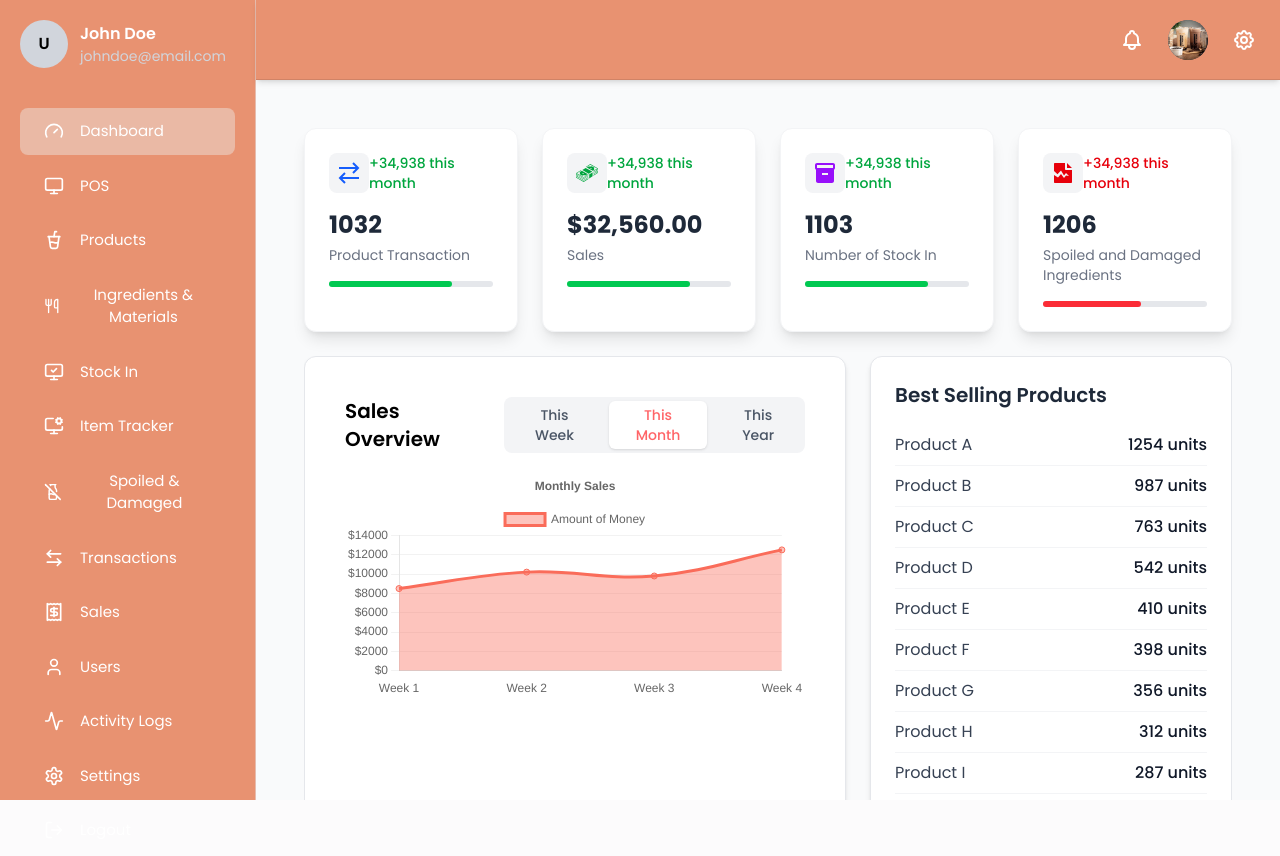
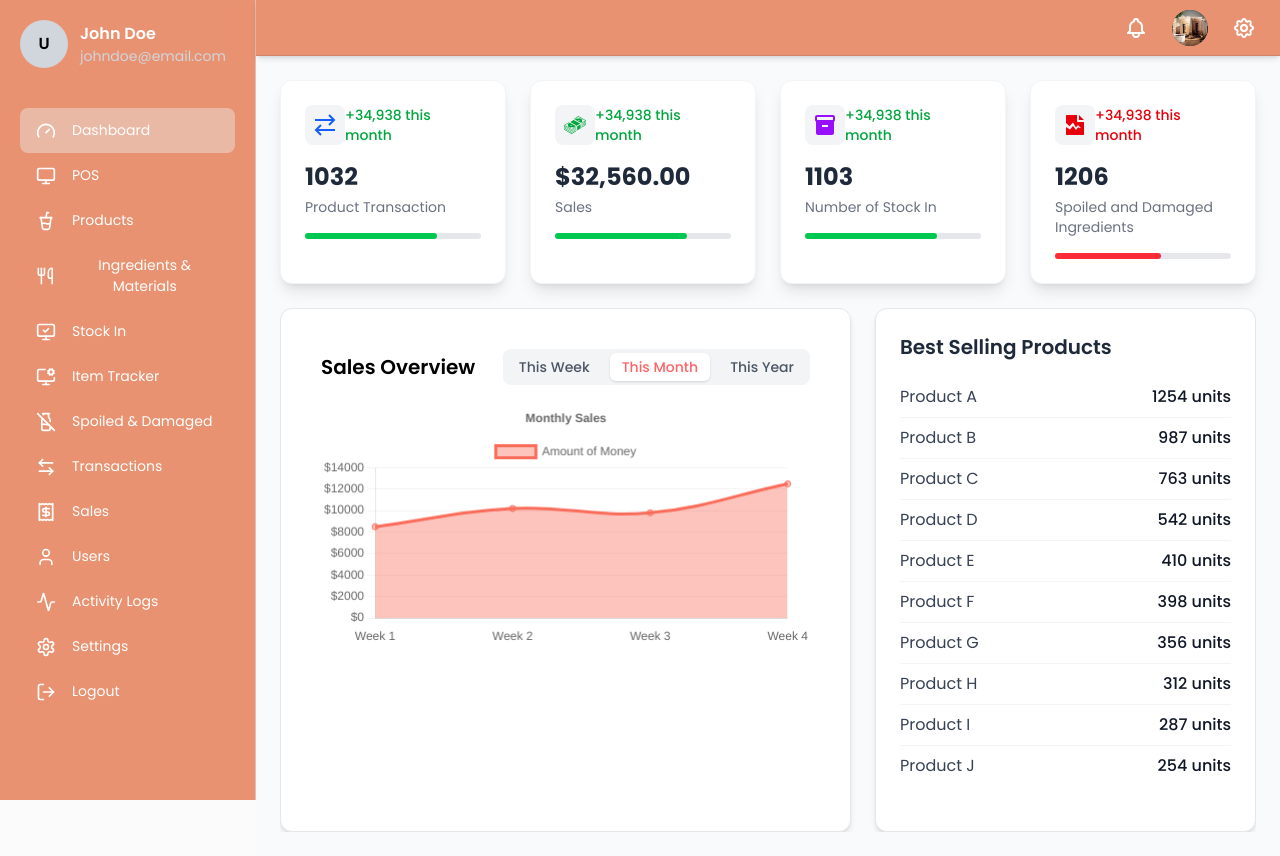
Before and after one commit to janrold-devs/capstone_project, a React (Vite) app in the folder frontend/: page /dashboard in a window 1280 px wide. Built offline with nearby package versions, Linux system fonts and the light colour scheme.

Commit message:
Change the size of header and sidebar

```diff
--- a/frontend/src/components/layouts/DashboardLayout.jsx
+++ b/frontend/src/components/layouts/DashboardLayout.jsx
@@ -4,7 +4,7 @@ import SideMenu from "./SideMenu";
 
 const DashboardLayout = ({ children, activeMenu }) => {
   return (
-    <div className="flex h-screen w-screen">
+    <div className="flex flex-col flex-1 min-w-0 pl-64">
       {/* Sidebar fixed on the left */}
       <SideMenu activeMenu={activeMenu} />
 
@@ -13,7 +13,7 @@ const DashboardLayout = ({ children, activeMenu }) => {
         <Navbar activeMenu={activeMenu} />
 
         {/* Main content is the only part that scrolls */}
-        <div className="flex-1 overflow-y-auto p-6 bg-gray-50">{children}</div>
+        <div className="flex-1 overflow-y-auto bg-gray-50">{children}</div>
       </div>
     </div>
   );
--- a/frontend/src/components/layouts/Navbar.jsx
+++ b/frontend/src/components/layouts/Navbar.jsx
@@ -3,7 +3,7 @@ import { HiOutlineBell, HiOutlineCog } from "react-icons/hi";
 
 const Navbar = () => {
   return (
-    <header className="w-full h-20 bg-primary text-white flex justify-end items-center px-6 shadow-md border-b border-black/10 sticky top-0 z-40">
+    <header className="w-full h-14 bg-primary text-white flex justify-end items-center px-6 shadow-md border-b border-black/10 sticky top-0 z-40">
       {/* Right Icons */}
       <nav className="flex items-center space-x-6">
         {/* Bell */}
@@ -14,7 +14,7 @@ const Navbar = () => {
         {/* Profile Avatar Placeholder */}
         <a
           href="/profile"
-          className="bg-gray-600 hover:ring-2 hover:ring-gray-400 transition-all rounded-full w-10 h-10 flex items-center justify-center"
+          className="bg-gray-600 hover:ring-2 hover:ring-gray-400 transition-all rounded-full w-9 h-9 flex items-center justify-center"
           title="Profile"
         >
           <img
--- a/frontend/src/components/layouts/SideMenu.jsx
+++ b/frontend/src/components/layouts/SideMenu.jsx
@@ -15,7 +15,7 @@ const SideMenu = ({ activeMenu }) => {
   };
 
   return (
-    <div className="w-64 h-full bg-primary border-r border-gray-200/50 p-5 flex flex-col">
+    <div className="fixed top-0 left-0 w-64 h-screen bg-primary border-r border-gray-200/50 p-5 flex flex-col">
       {/* User Info Section (Boilerplate) */}
       <div className="flex items-center gap-3 mb-10">
         <div className="w-12 h-12 rounded-full bg-gray-300 flex items-center justify-center">
@@ -29,14 +29,14 @@ const SideMenu = ({ activeMenu }) => {
       </div>
 
       {/* Menu Items */}
-      <div className="flex flex-col space-y-2">
+      <div className="flex flex-col">
         {SIDE_MENU_DATA.map((item, index) => {
           const Icon = item.icon;
           return (
             <button
               key={`menu_${index}`}
               onClick={() => handleClick(item.path)}
-              className={`w-full flex items-center gap-4 py-3 px-6 rounded-lg text-[15px] transition
+              className={`w-full flex items-center gap-4 py-3 px-4 rounded-lg text-[14px] transition
                 ${
                   activeMenu === item.label
                     ? "bg-[#eab9a5] text-white"
--- a/frontend/src/pages/Dashboard/Products.jsx
+++ b/frontend/src/pages/Dashboard/Products.jsx
@@ -261,7 +261,7 @@ const Products = () => {
       <>
         {/* Main Content Wrapper */}
         <div
-          className={`p-6 min-h-screen flex flex-col transition-all duration-300 ${
+          className={` min-h-screen flex flex-col transition-all duration-300 ${
             showDelete || showAdd || showEdit ? "blur-sm" : "" // Blur background when modal is active
           }`}
         >
@@ -323,10 +323,7 @@ const Products = () => {
                   className="overflow-x-auto overflow-y-auto flex-grow max-h-[calc(100vh-250px)]"
                   style={{ scrollbarGutter: "stable" }}
                 >
-                  <table
-                    className="w-full text-sm rounded-lg table-fixed"
-                    style={{ minWidth: "900px" }}
-                  >
+                  <table className="w-full text-sm rounded-lg table-auto">
                     {/* Table Header */}
                     <thead className="border-b-3 border-stone-100 text-center bg-white sticky top-0 z-10">
                       <tr>
```
Also changed, not shown: frontend/src/pages/Dashboard/Ingredients.jsx (+13 -4 lines).
